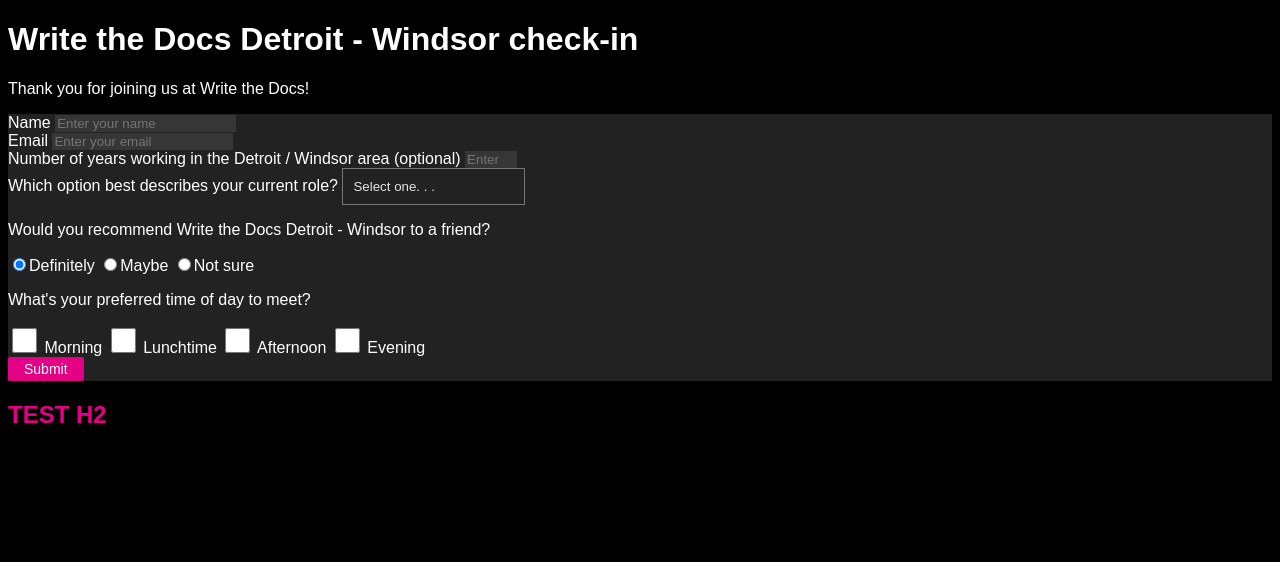
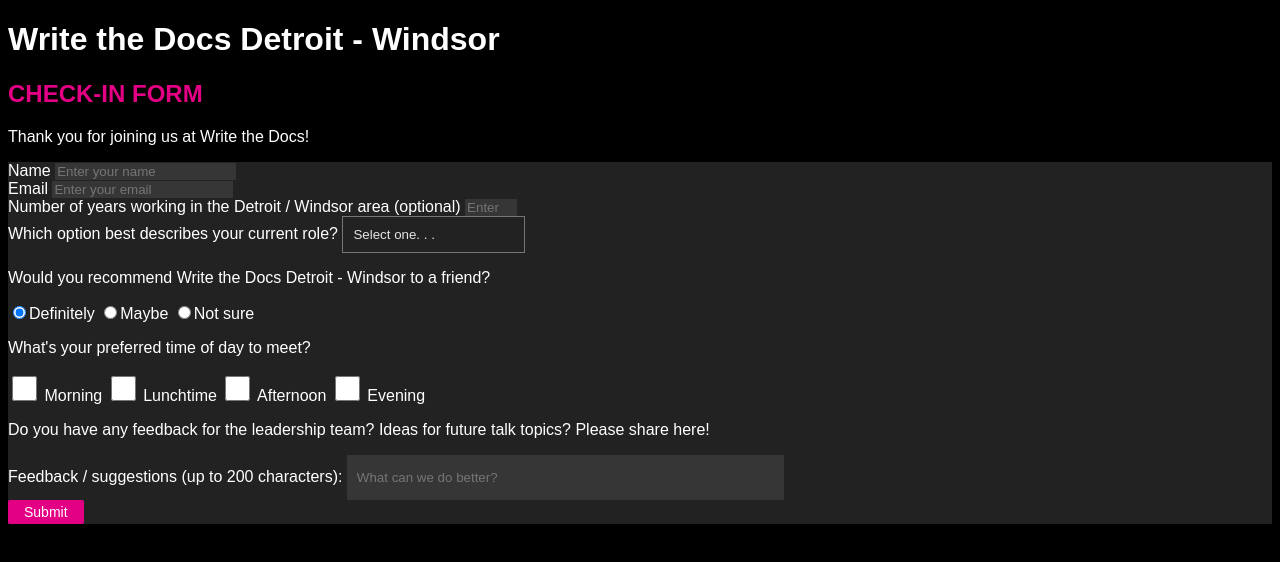
Before and after one commit to newwebash/fcc-survey-form, a plain HTML site: page index.html in a window 1280 px wide. Drawn offline with Linux system fonts and the light colour scheme.

Commit message:
Add text input field and styling, replace test h2 with new h2

```diff
--- a/_static/main.css
+++ b/_static/main.css
@@ -49,6 +49,11 @@ input[type="checkbox"] {
   background-color: rgb(13, 15, 18);
 }
 
+#feedback {
+  display:inline-block;
+  padding:15px 10px;
+  max-width: 80%;
+}
 
 #submit-button {
   background-color: #e40084;
--- a/index.html
+++ b/index.html
@@ -7,7 +7,8 @@
   <body>
     <div id="main">
       <div id="intro" class="main-content">
-        <h1 id="title">Write the Docs Detroit - Windsor check-in</h1>
+        <h1 id="title">Write the Docs Detroit - Windsor</h1>
+        <h2>Check-in form</h2>
         <p id="description">Thank you for joining us at Write the Docs!</p>
       </div>
 
@@ -75,13 +76,18 @@
 
           </div>
 
+          <div id="feedback-field">
+            <p>Do you have any feedback for the leadership team? Ideas for
+              future talk topics? Please share here!</p>
+              <label for="feedback">Feedback / suggestions (up to 200 characters):</label>
+            <input id="feedback" type="text" minlength="1" maxlength="200" size="50" placeholder="What can we do better?">
+          </div>
+
 
           <button id="submit-button" type="submit">Submit</button>
         </form>
       </div>
 
-
-      <h2>Test h2</h2>
     </div>
   </body>
 
```
